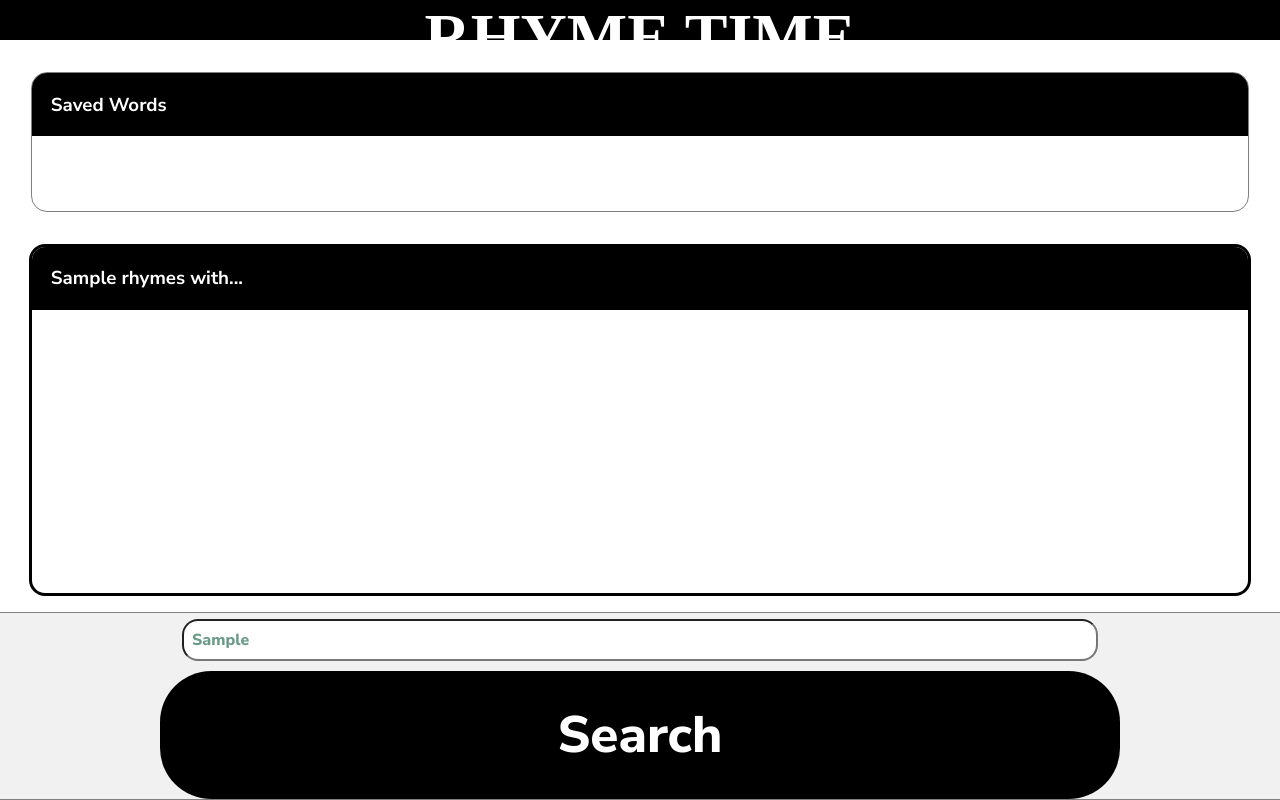
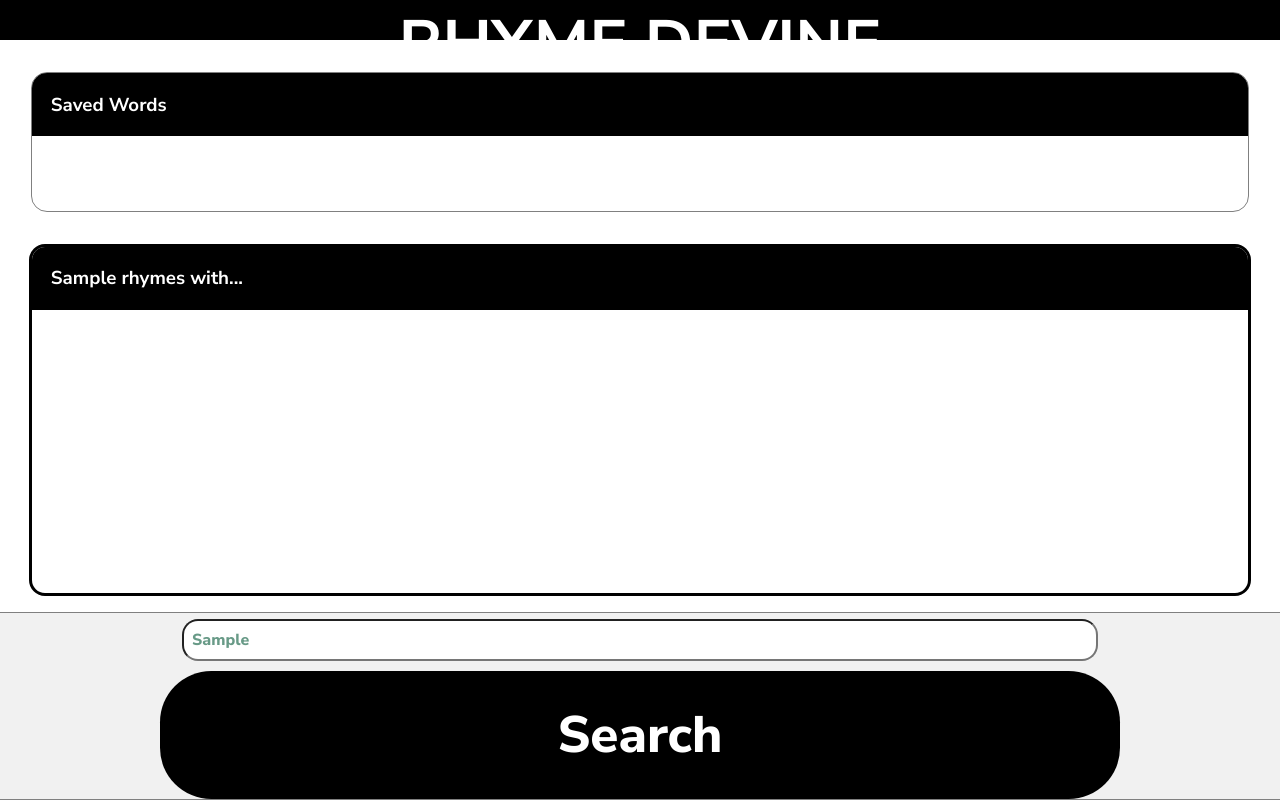
Before and after one commit to Aaronmcnulty/rhyming-dictionary, a website with bundled scripts: page index.html in a window 1280 px wide. Both pictures are taken after typing "Sample" into the empty fields and a click on the button "Search". Built offline with nearby package versions, Linux system fonts and the light colour scheme; no server answers; a web font is replaced by a local one.

Commit message:
Feat: Add function which updates the page title with a random rhyming word when the search form is submitted.

```diff
--- a/index.html
+++ b/index.html
@@ -14,7 +14,7 @@
   </head>
   <body>
     <div class="main-title">
-      <h1 class="page-title">RHYME TIME</h1>
+      <h1 id="page-title" class="page-title">RHYME TIME</h1>
     </div>
 
     <form id="rhymeSearchForm" class="rhyme-search-form">
--- a/index.js
+++ b/index.js
@@ -1,6 +1,7 @@
 import { RhymeResultsTemplate } from "./templates/rhymeResults.js";
 import { capitaliseFirst } from "./modules/capitalise.js";
 import { rhymeSearchForm } from "./functions/rhymeSearchForm/rhymeSearchForm.js"
+import { titleRandomiser } from "./modules/titleRandomiser/titleRandomiser.js"
 
 //Runs function so search form is ready for use on render.
 rhymeSearchForm()
@@ -12,6 +13,10 @@ sessionStorage.setItem("savedWordArray", JSON.stringify(savedWordArray));
 let rhymeSearchResults = "";
 const loadingElement = document.getElementById('loading-text-container')
 
+const rhymeResultsContainer = document.getElementById(
+    "rhymeResultsContainer"
+  );
+
 function loadingDisplayToggle(){
   if(loadingElement.style.display == 'flex'){
     loadingElement.style.display = 'none'
@@ -20,8 +25,13 @@ function loadingDisplayToggle(){
   }
 }
 
+const pageTitle = document.getElementById('page-title')
+
+
 // Fetch the rhyming words from the api.
 export async function fetchRhymeData(searchTerm) {
+  titleRandomiser(pageTitle)
+  rhymeResultsContainer.innerText = ''
   loadingDisplayToggle()
   //Append the url with the user entered search term.
   const url = `https://api.datamuse.com/words?sl=${searchTerm}`;
@@ -45,5 +55,5 @@ export async function fetchRhymeData(searchTerm) {
     letter capitalised.
   */
   loadingDisplayToggle()
-  RhymeResultsTemplate(capitaliseFirst(searchTerm), rhymeSearchResults);
+  RhymeResultsTemplate(capitaliseFirst(searchTerm), rhymeSearchResults, rhymeResultsContainer);
 }
--- /dev/null
+++ b/modules/getRandomInt/getRandomInt.js
@@ -0,0 +1,5 @@
+
+
+export function getRandomInt(max) {
+  return Math.floor(Math.random() * max);
+}
--- /dev/null
+++ b/modules/titleRandomiser/titleRandomiser.js
@@ -0,0 +1,8 @@
+import { getRandomInt } from "../getRandomInt/getRandomInt.js"
+
+const rhymeArray = ['LIME', 'CRIME', 'SIGN', 'DEVINE', 'INCLINE', 'BRINE', 'SHINE', 'CLIMB', 'FINE', 'DINE', 'SINE', 'MIME']
+
+export function titleRandomiser(pageTitle){
+  const randomNumber = getRandomInt(rhymeArray.length)
+  pageTitle.innerText = `RHYME ${rhymeArray[randomNumber]}`
+}
--- a/stylesheets/input.scss
+++ b/stylesheets/input.scss
@@ -7,7 +7,7 @@
 }
 
 .page-title{
-  font-family: base.$title-font;
+  font-family: base.$main-font;
 }
 
 .form-text-input,
--- a/templates/rhymeResults.js
+++ b/templates/rhymeResults.js
@@ -1,11 +1,9 @@
 import selectedWordList from "./selectedWordList.js";
 import { capitaliseFirst } from "../modules/capitalise.js";
 
-export function RhymeResultsTemplate(searchWord, rhymeResultsArray) {
+export function RhymeResultsTemplate(searchWord, rhymeResultsArray, rhymeResultsContainer) {
   //Template creates the elements to display the passed in 'searchWord' and 'rhymesResultsArray'.
-  const rhymeResultsContainer = document.getElementById(
-    "rhymeResultsContainer"
-  );
+
   rhymeResultsContainer.innerText = "";
 
   //Create title and insert the 'searchWord' argument into the string.
```
Also changed, not shown: output.css, 1 other file.
